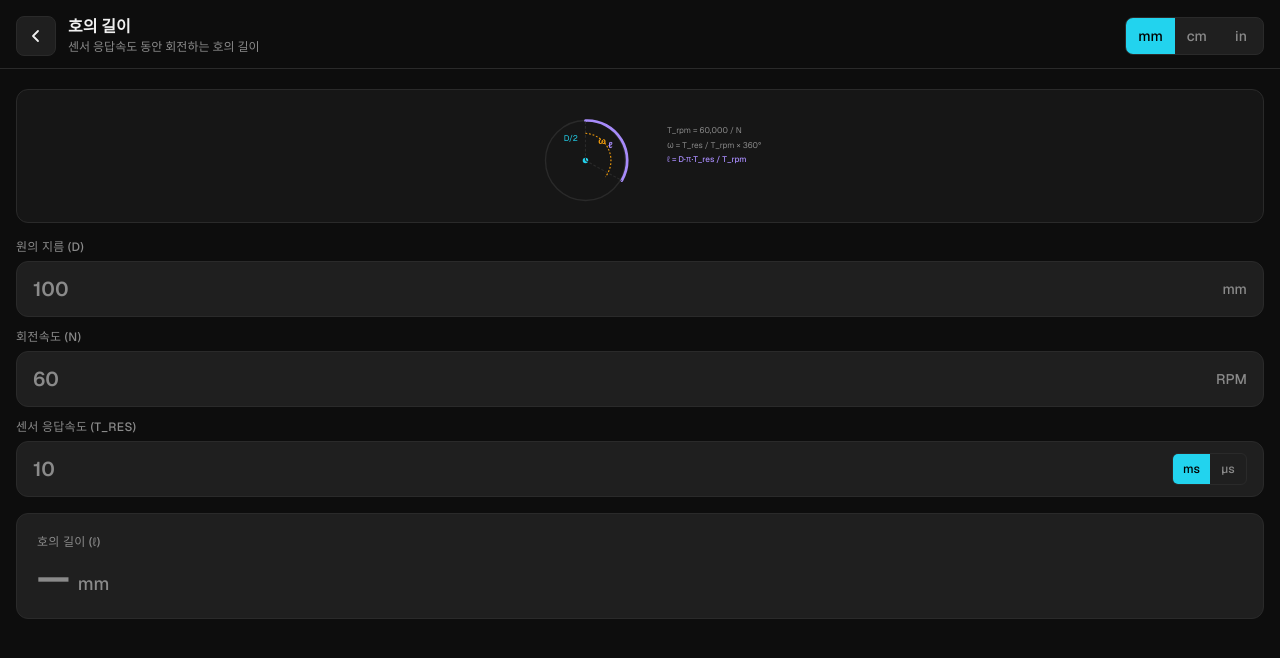
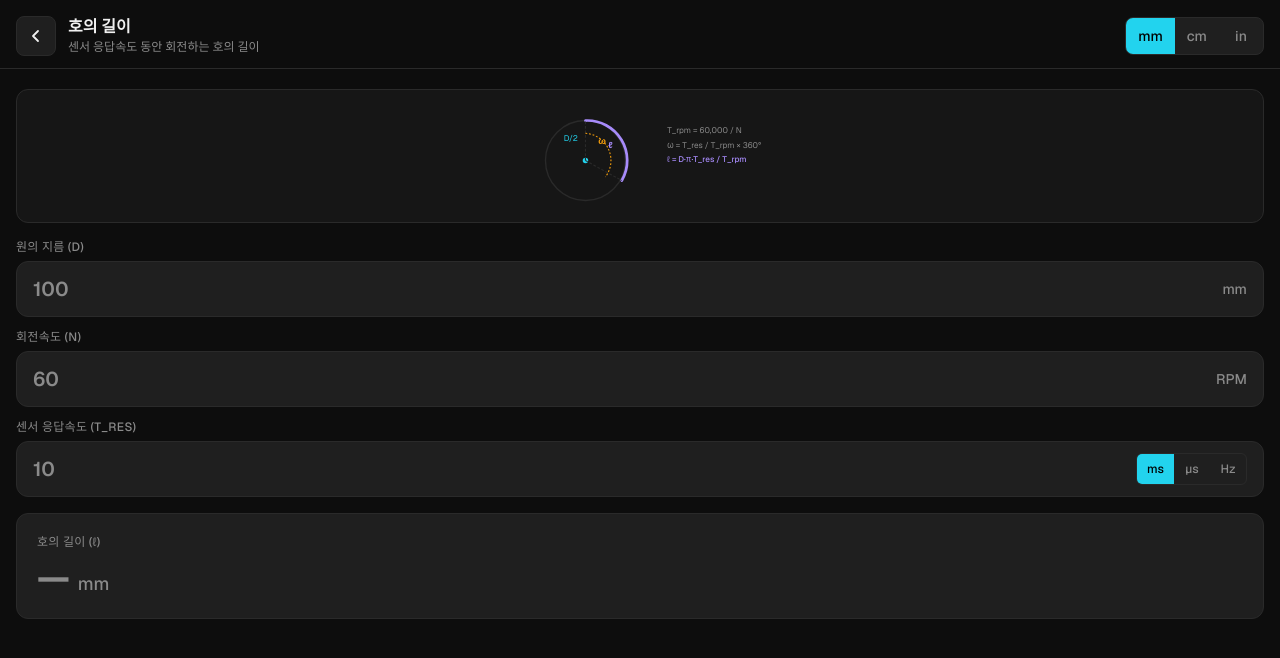
Before and after one commit to mongsil95/ys-tool, a Next.js app: page /calculators/proximity-sensor in a window 1280 px wide. Shown: the top 658 px of the page. Built offline with nearby package versions, Linux system fonts and the light colour scheme.

Commit message:
update: 2026-04-09 21:15

```diff
--- a/src/app/calculators/proximity-sensor/page.tsx
+++ b/src/app/calculators/proximity-sensor/page.tsx
@@ -7,15 +7,18 @@ import AnimatedResult from "@/components/AnimatedResult";
 import { type LengthUnit, toMm, fromMm, unitLabel } from "@/lib/units";
 import { calcProxSensor } from "@/lib/calculators/proximity-sensor";
 
-type TimeUnit = "ms" | "µs";
+type TimeUnit = "ms" | "µs" | "Hz";
 
 const TIME_UNITS = [
   { value: "ms", label: "ms" },
   { value: "µs", label: "µs" },
+  { value: "Hz", label: "Hz" },
 ];
 
 function toMs(value: number, unit: TimeUnit): number {
-  return unit === "µs" ? value / 1000 : value;
+  if (unit === "µs") return value / 1000;
+  if (unit === "Hz") return 1000 / value; // 주기 = 1/f
+  return value;
 }
 
 export default function ProximitySensorPage() {
@@ -98,7 +101,7 @@ export default function ProximitySensorPage() {
           unit={timeUnit}
           value={responseTime}
           onChange={setResponseTime}
-          placeholder={timeUnit === "ms" ? "10" : "10000"}
+          placeholder={timeUnit === "ms" ? "10" : timeUnit === "µs" ? "10000" : "500"}
           unitOptions={TIME_UNITS}
           onUnitChange={(u) => setTimeUnit(u as TimeUnit)}
         />
```
